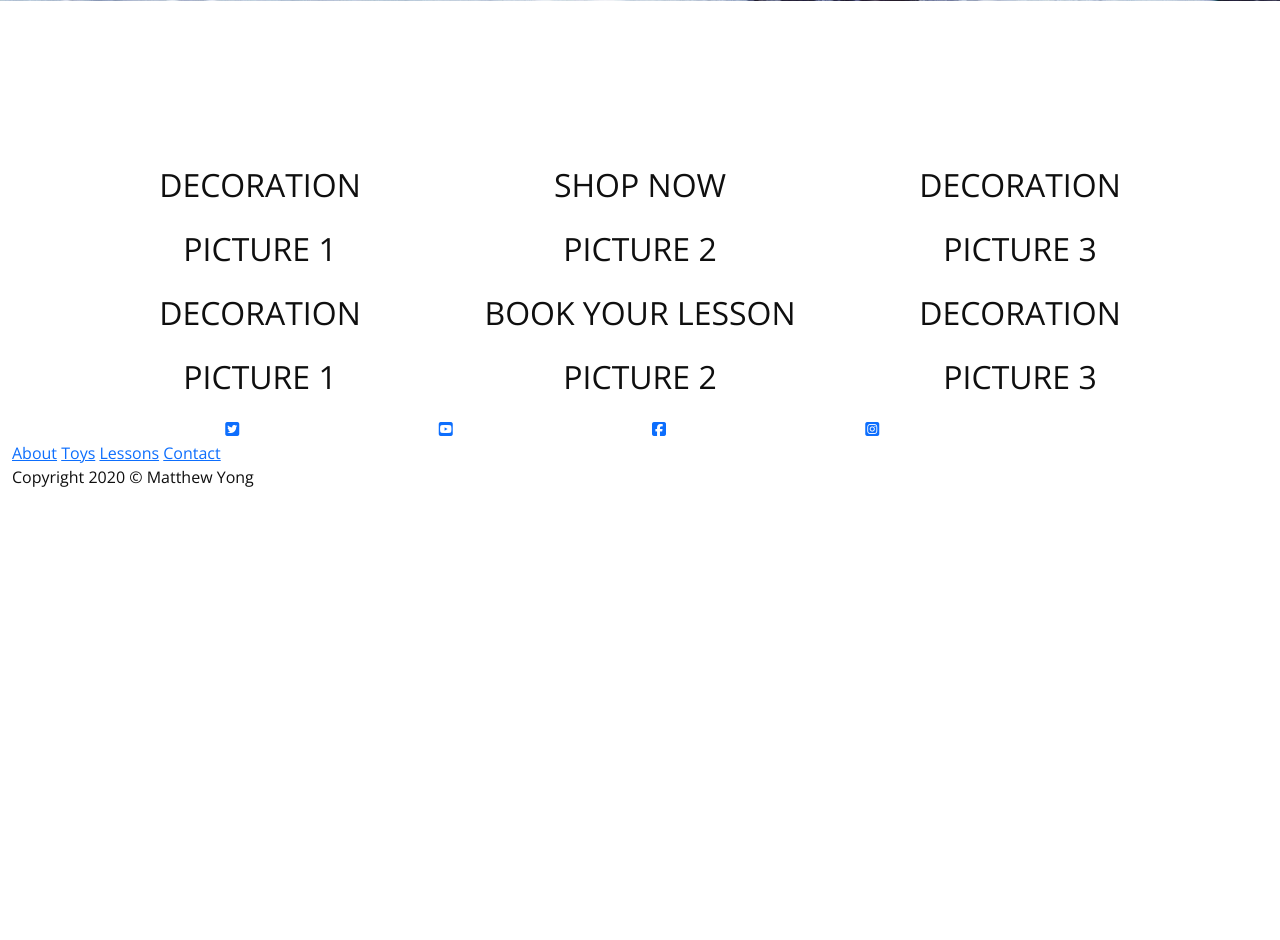
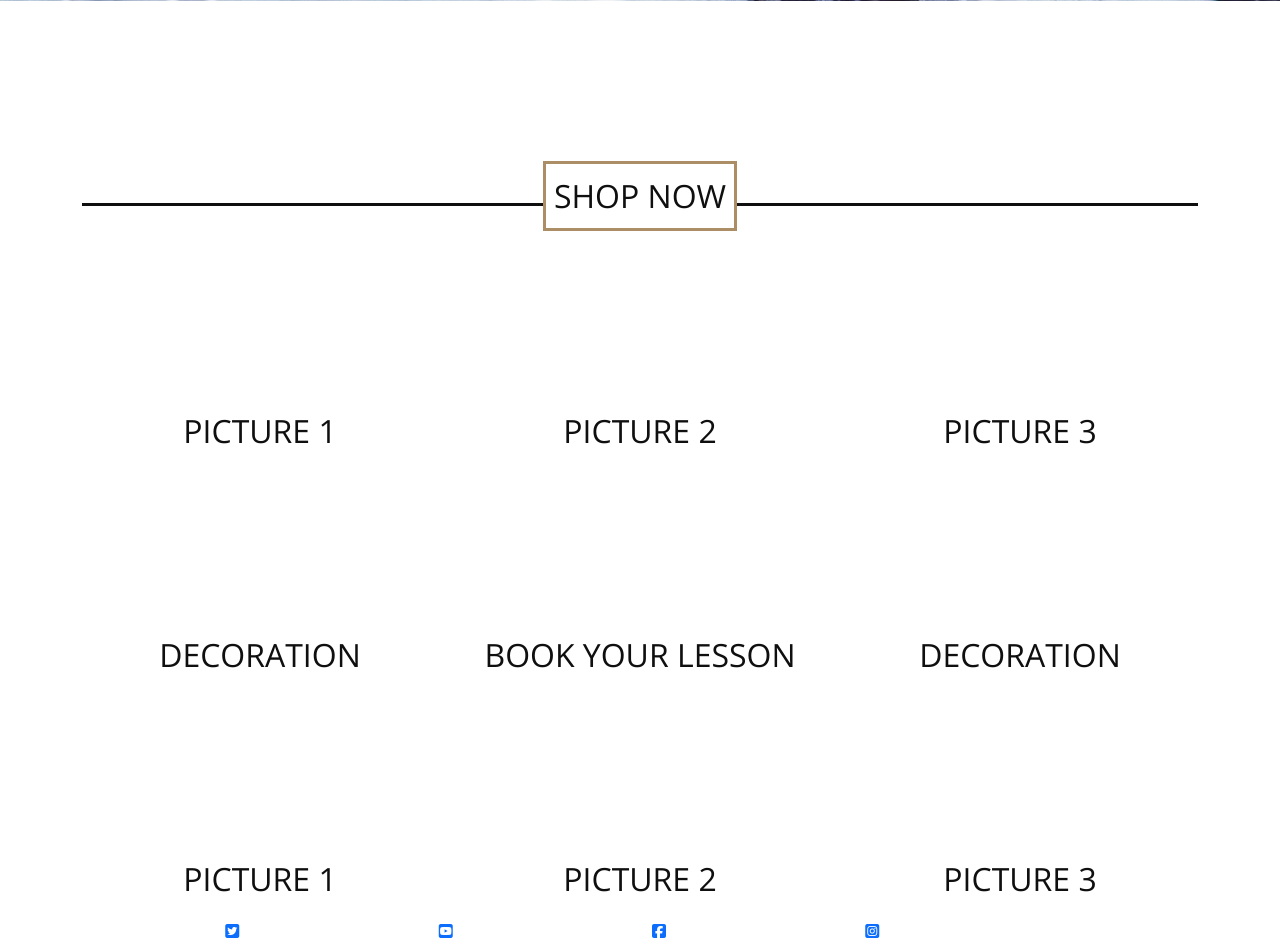
Before and after one commit to MatthewYong/big_brains, a Django app: page / in a window 1280 px wide. Shown: the part 667-1607 px from the top of the page. Before the commit the page ends 1154 px from the top, so only its background shows below. Run offline with Django 3.2, Linux system fonts and the light colour scheme; some libraries are stand-ins or nearby versions.

Commit message:
Add decoration and style to index.html

```diff
--- a/landing/templates/landing/index.html
+++ b/landing/templates/landing/index.html
@@ -13,14 +13,8 @@
     </div>
     <div class="container landing-text lg-font mx-auto">
         <div class="row section-shop">
-            <div class="col-4">
-                <p>Decoration</p>
-            </div>
-            <div class="col-4">
-                <p>Shop Now</p>
-            </div>
-            <div class="col-4">
-                <p>Decoration</p>
+            <div class="col-12 landing-hor">
+                <p class="landing-decoration">Shop Now</p>
             </div>
         </div>
         <div class="row">
--- a/static/css/index.css
+++ b/static/css/index.css
@@ -1,5 +1,5 @@
 /*Hero section*/
-.image-hero{
+.image-hero {
     background-image: url("../images/landing/image-banner1.jpg");
     background-attachment: fixed;
     background-size: cover;
@@ -9,18 +9,46 @@
     height: 75vh;
 }
 
-.test{
+.test {
     font-size: 2rem;
     color: green;
     font-family: 'Space Grotesk', sans-serif;
 }
 
-.landing-text p{
-
+.landing-text p {
     text-transform: uppercase;
     text-align: center;
 }
 
+.landing-decoration {
+    border: 0.2rem solid #AB8E66;
+    padding: 0.5rem;
+}
+
+.landing-hor {
+    display: flex;
+    flex-direction: row;
+
+}
+
+/*Code used from https://www.geeksforgeeks.org/how-to-make-horizontal-line-with-words-in-the-middle-using-css/*/
+.landing-hor::before, .landing-hor::after {
+    content: "";
+    flex: 1 1;
+    border-bottom: 0.2rem solid #0f0f0f;
+    margin: auto;
+}
+
+
+
+
+
 .section-shop {
     margin-top: 10rem;
+    margin-bottom: 10rem;
 }
+
+.section-lesson {
+    margin-top: 10rem;
+    margin-bottom: 10rem;
+}
```
Also changed, not shown: static/css/base.css (+4 -4 lines).
